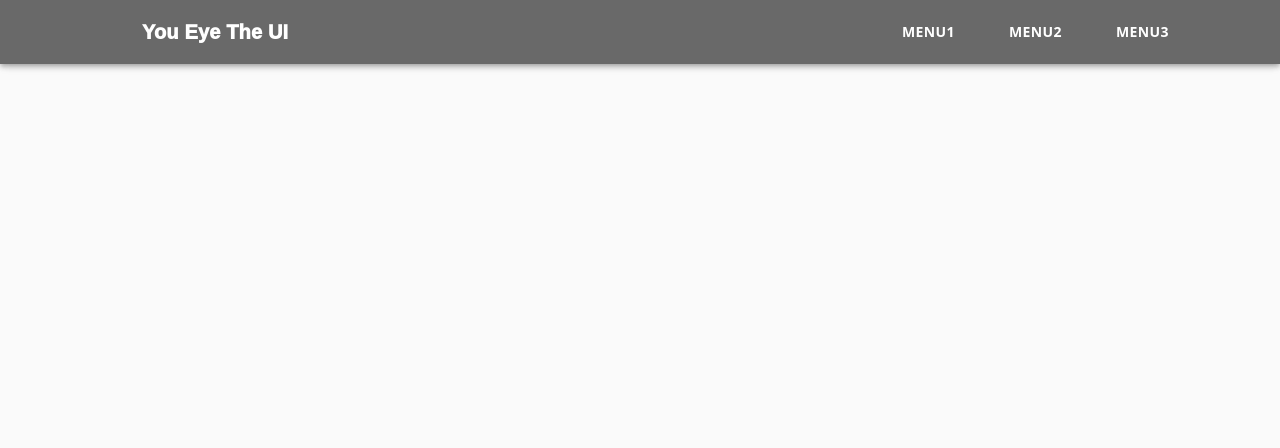
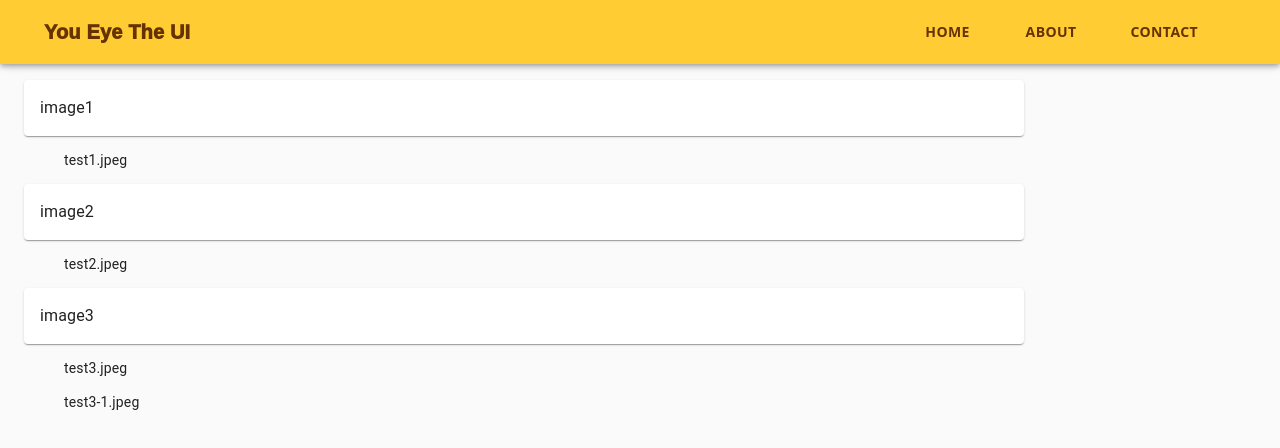
Before and after one commit to songyosub/ykeydev.github.io, a React (Create React App) app: page / in a window 1280 px wide. Shown: the top 448 px of the page. Built offline with nearby package versions, Linux system fonts and the light colour scheme.

Commit message:
2021.04.12 home 화면 리스트 보여줄 컴포넌트작성

```diff
--- a/src/App.css
+++ b/src/App.css
@@ -1,5 +1,5 @@
 .App {
-  text-align: center;
+  /*text-align: center;*/
 }
 
 .App-logo {
--- a/src/App.js
+++ b/src/App.js
@@ -1,12 +1,12 @@
 import './App.css';
 import CssBaseline from '@material-ui/core/CssBaseline';
-import Header from "./Header"
+import Layout from "./Layout";
 
 function App() {
   return (
     <div className="App">
       <CssBaseline />
-      <Header/>
+      <Layout/>
     </div>
   );
 }
--- /dev/null
+++ b/src/Home.js
@@ -0,0 +1,81 @@
+import React, { useState, useEffect } from "react";
+import UIList from "./test_data.json";
+import {
+  AppBar,
+  Toolbar,
+  Typography,
+  makeStyles,
+  Button,
+  IconButton,
+  Drawer,
+  Link,
+  Container ,
+  MenuItem,
+  Paper ,
+} from "@material-ui/core";
+import { InsertEmoticonSharp } from "@material-ui/icons";
+
+const useStyles = makeStyles((theme) =>({
+    appBar: {
+      backgroundColor : 'transparent',
+      zIndex: theme.zIndex.drawer + 1,
+      transition: theme.transitions.create(['width', 'margin'], {
+        easing: theme.transitions.easing.sharp,
+        duration: theme.transitions.duration.leavingScreen,
+      }),
+    },
+    header: {
+      backgroundColor: "#FFCC33",
+      paddingRight: "50px",
+      paddingLeft: "20px",
+      "@media (max-width: 900px)": {
+        /*paddingLeft: 0,*/
+      },
+    },
+    body :{
+      marginTop: "80px"
+    },
+    paper: {
+      padding: theme.spacing(2),
+      display: 'flex',
+      overflow: 'auto',
+      flexDirection: 'column',
+      maxWidth :'1000px'
+    },
+  })
+)
+
+
+function Home() {
+
+  const { body,paper } = useStyles();
+    console.log(UIList);
+    const displayList = UIList.map((item) => {
+      const imageList = item.images;
+      const displayImages = imageList.map((image)=>{
+          return(
+            <ul>
+              {image.url}
+            </ul>
+          )
+      })
+
+      return (
+       <Container>
+         <Paper className={paper}><Typography>{item.name}</Typography></Paper>
+            {displayImages}
+        </Container>
+      )
+    });
+
+
+
+
+    return (
+        <div className = {body}>{displayList}</div>
+      );
+
+
+}
+
+export default Home;
--- a/src/Header.js
+++ b/src/Layout.js
@@ -12,20 +12,21 @@ import {
 import React, { useState, useEffect } from "react";
 import MenuIcon from '@material-ui/icons/Menu';
 import { Link as RouterLink } from "react-router-dom";
+import Home from "./Home";
 import clsx from 'clsx';
 
 const headersData = [
   {
-    label: "Menu1",
-    href: "/Menu1",
+    label: "Home",
+    href: "/",
   },
   {
-    label: "Menu2",
-    href: "/Menu2",
+    label: "About",
+    href: "/about",
   },
   {
-    label: "Menu3",
-    href: "/Menu3",
+    label: "Contact",
+    href: "/contact",
   }
 ];
 
@@ -42,23 +43,24 @@ const useStyles = makeStyles((theme) =>({
         }),
       },
       header: {
-        backgroundColor: "#696969",
-        paddingRight: "79px",
-        paddingLeft: "118px",
+        backgroundColor: "#FFCC33",
+        paddingRight: "50px",
+        paddingLeft: "20px",
         "@media (max-width: 900px)": {
-          paddingLeft: 0,
+          /*paddingLeft: 0,*/
         },
       },
       logo: {
         fontFamily: "Work Sans, sans-serif",
         fontWeight: 1000,
-        color: "#FFFFFF",
+        color: "#663300",
         textAlign: "left",
       },
       menuButton: {
         fontFamily: "Open Sans, sans-serif",
         fontWeight: 700,
         size: "18px",
+        color: "#663300",
         marginLeft: "38px",
       },
       toolbar: {
@@ -72,7 +74,7 @@ const useStyles = makeStyles((theme) =>({
 )
 
 function Header() {
-    const classes = useStyles();
+   // const classes = useStyles();
     const { header, logo, menuButton, toolbar, drawerContainer } = useStyles();
 
     const [open, setOpen] = React.useState(false);
@@ -115,13 +117,13 @@ function Header() {
         <IconButton
           {...{
             edge: "start",
-            color: "inherit",
+            color:  "#663300",
             "aria-label": "menu",
             "aria-haspopup": "true",
             onClick: handleDrawerOpen,
           }}
         >
-          <MenuIcon />
+        <MenuIcon />
         </IconButton>
 
         <Drawer
@@ -203,11 +205,15 @@ function Header() {
     //   </div>
     // );
     return (
-      <header>
-      <AppBar className={header}>
+      <>
+        <AppBar className={header}>
         {mobileView ? displayMobile() : displayDesktop()}
-      </AppBar>
-    </header>
+       </AppBar>
+       <body>
+         <Home/>
+       </body>
+
+    </>
     );
 
   }
--- /dev/null
+++ b/src/test_data.json
@@ -0,0 +1,29 @@
+[
+    {
+      "name": "image1",
+      "images": [
+        {
+          "url": "test1.jpeg"
+        }
+      ]
+    },
+    {
+      "name": "image2",
+      "images": [
+        {
+          "url": "test2.jpeg"
+        }
+      ]
+    },
+    {
+      "name": "image3",
+      "images": [
+        {
+          "url": "test3.jpeg"
+        },
+        {
+          "url": "test3-1.jpeg"
+        }
+      ]
+    }
+  ]
```
Also changed, not shown: src/About.js (added), 1 other file (tests, documents, lock files or other folders).
